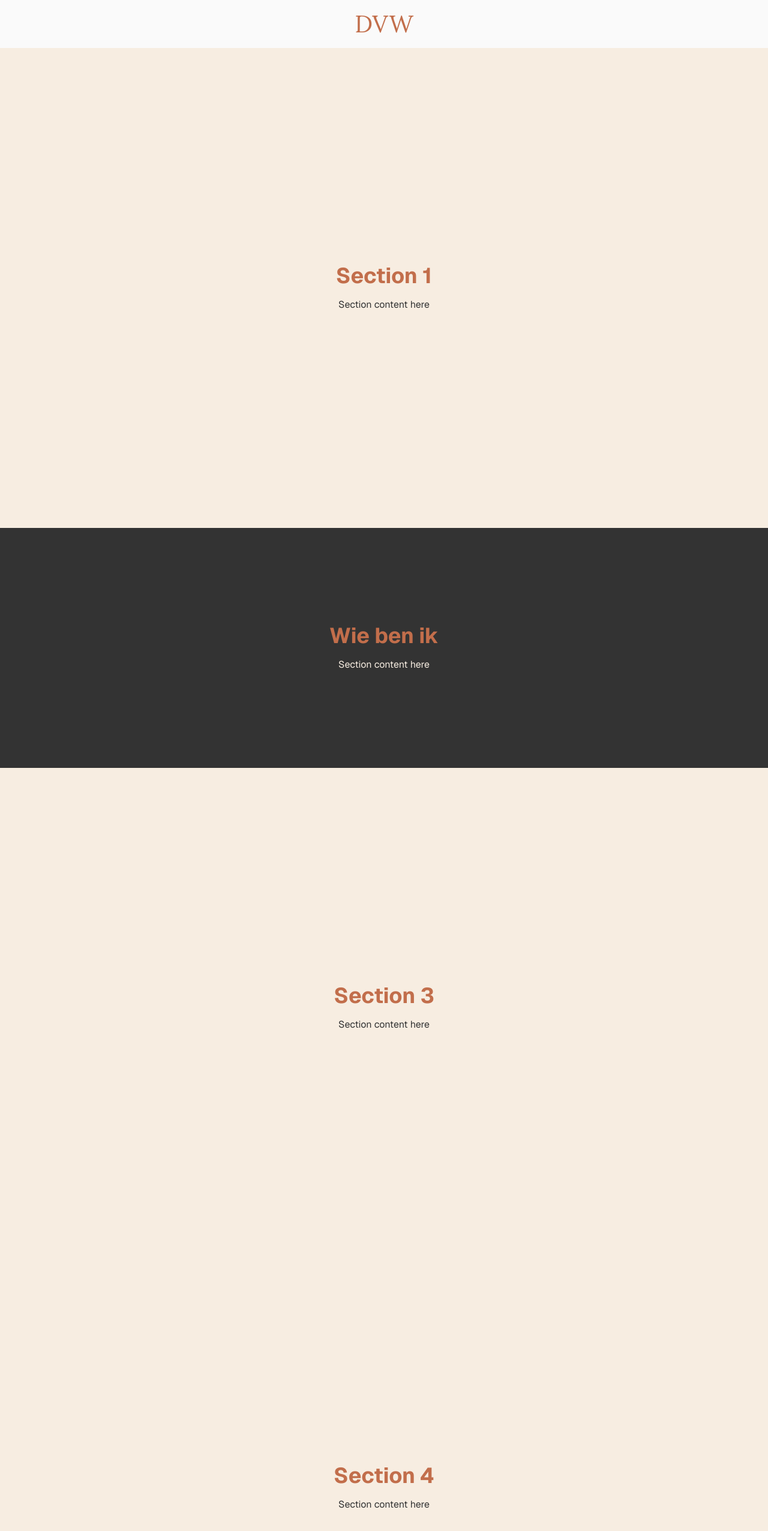
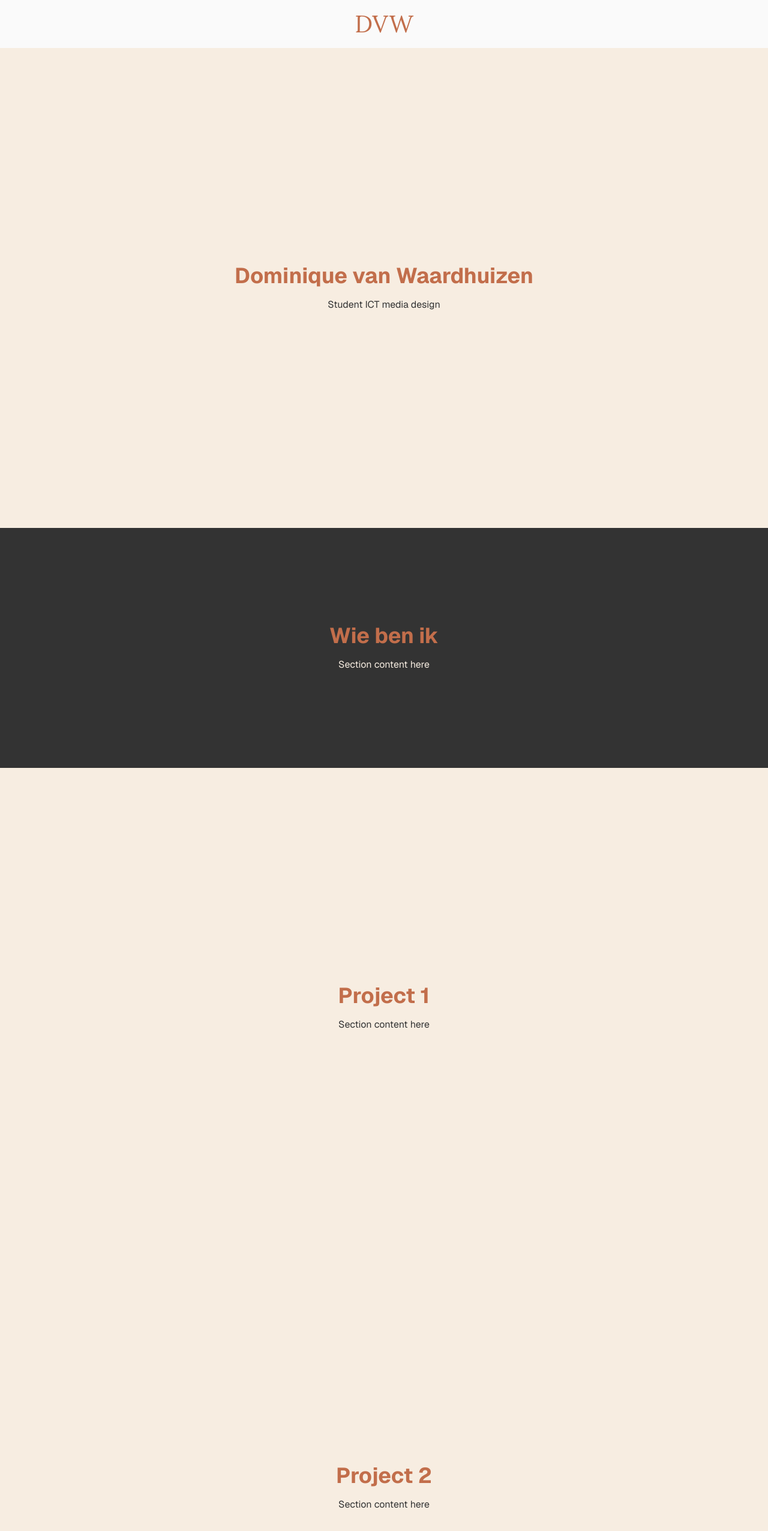
Before and after one commit to dromique/site, a Next.js app: page / in a window 1280 px wide. Shown: the top 2552 px of the page at 60% size. Built offline with nearby package versions, Linux system fonts and the light colour scheme.

Commit message:
added every section as an component

```diff
--- /dev/null
+++ b/app/components/above-the-fold.tsx
@@ -0,0 +1,10 @@
+export default function AboveTheFold() {
+  return (
+    <section className="h-screen flex items-center justify-center bg-[#F7EDE1]">
+      <div className="text-center">
+        <h2 className="text-4xl font-bold text-[#C26E4B]">Dominique van Waardhuizen</h2>
+        <p className="mt-4 text-[#333333]">Student ICT media design</p>
+      </div>
+    </section>
+  );
+}
--- /dev/null
+++ b/app/components/footer.tsx
@@ -0,0 +1,7 @@
+export default function Footer() {
+    return (
+        <footer className="flex items-center justify-center h-[100vh] bg-[#333333] dark:bg-[#333333]">
+            <h2 className="text-[40px] text-[#C26E4B] font-lora">Dominique.vanwaardhuizen@gmail.com</h2>
+        </footer>
+    );
+}
--- /dev/null
+++ b/app/components/project1.tsx
@@ -0,0 +1,10 @@
+export default function Project1() {
+    return (
+        <section className="h-screen flex items-center justify-center bg-[#F7EDE1]">
+            <div className="text-center">
+                <h2 className="text-4xl font-bold text-[#C26E4B]">Project 1</h2>
+                <p className="mt-4 text-[#333333]">Section content here</p>
+            </div>
+        </section>
+    );
+}
--- /dev/null
+++ b/app/components/project2.tsx
@@ -0,0 +1,10 @@
+export default function Project2() {
+  return (
+    <section className="h-screen flex items-center justify-center bg-[#F7EDE1]">
+        <div className="text-center">
+        <h2 className="text-4xl font-bold text-[#C26E4B]">Project 2</h2>
+        <p className="mt-4 text-[#333333]">Section content here</p>
+        </div>
+    </section>
+    );
+}
--- /dev/null
+++ b/app/components/project3.tsx
@@ -0,0 +1,10 @@
+export default function Project3() {
+  return (
+    <section className="h-screen flex items-center justify-center bg-[#F7EDE1]">
+        <div className="text-center">
+        <h2 className="text-4xl font-bold text-[#C26E4B]">Project 3</h2>
+        <p className="mt-4 text-[#333333]">Section content here</p>
+        </div>
+    </section>
+    );
+}
--- /dev/null
+++ b/app/components/who-am-i.tsx
@@ -0,0 +1,10 @@
+export default function Whoami() {
+  return (
+    <section className="h-[50vh] flex items-center justify-center bg-[#333333]">
+      <div className="text-center">
+        <h2 className="text-4xl font-bold text-[#C26E4B]">Wie ben ik</h2>
+        <p className="mt-4 text-[#F7EDE1]">Section content here</p>
+      </div>
+    </section>
+  );
+}
--- a/app/page.tsx
+++ b/app/page.tsx
@@ -1,5 +1,11 @@
 import Image from "next/image";
 import VerticalScrollSection from "./components/vertical-scroll-section";
+import AboveTheFold from "./components/above-the-fold";
+import Whoami from "./components/who-am-i";
+import Project1 from "./components/project1";
+import Project2 from "./components/project2";
+import Project3 from "./components/project3";
+import Footer from "./components/footer";
 
 export default function Home() {
   return (
@@ -8,45 +14,13 @@ export default function Home() {
         <header className="flex items-center justify-center h-[10vh]">
           <h2 className="text-[40px] text-[#C26E4B] font-lora">DVW</h2>
         </header>
-        <section className="h-screen flex items-center justify-center bg-[#F7EDE1]">
-          <div className="text-center">
-            <h2 className="text-4xl font-bold text-[#C26E4B]">Section 1</h2>
-            <p className="mt-4 text-[#333333]">Section content here</p>
-          </div>
-        </section>
-
-        <section className="h-[50vh] flex items-center justify-center bg-[#333333]">
-          <div className="text-center">
-            <h2 className="text-4xl font-bold text-[#C26E4B]">Wie ben ik</h2>
-            <p className="mt-4 text-[#F7EDE1]">Section content here</p>
-          </div>
-        </section>
-
-        <section className="h-screen flex items-center justify-center bg-[#F7EDE1]">
-          <div className="text-center">
-            <h2 className="text-4xl font-bold text-[#C26E4B]">Section 3</h2>
-            <p className="mt-4 text-[#333333]">Section content here</p>
-          </div>
-        </section>
-
-        <section className="h-screen flex items-center justify-center bg-[#F7EDE1]">
-          <div className="text-center">
-            <h2 className="text-4xl font-bold text-[#C26E4B]">Section 4</h2>
-            <p className="mt-4 text-[#333333]">Section content here</p>
-          </div>
-        </section>
-
-        <section className="h-screen flex items-center justify-center bg-[#F7EDE1]">
-          <div className="text-center">
-            <h2 className="text-4xl font-bold text-[#C26E4B]">Section 5</h2>
-            <p className="mt-4 text-[#333333]">Section content here</p>
-          </div>
-        </section>
+        <AboveTheFold />
+        <Whoami />
+        <Project1 />
+        <Project2 />
+        <Project3 />
         <VerticalScrollSection />
-
-        <footer className="flex items-center justify-center h-[100vh] bg-[#333333] dark:bg-[#333333]">
-          <h2 className="text-[40px] text-[#C26E4B] font-lora">Dominique.vanwaardhuizen@gmail.com</h2>
-        </footer>
+        <Footer />
       </main>
     </div>
   );
```
